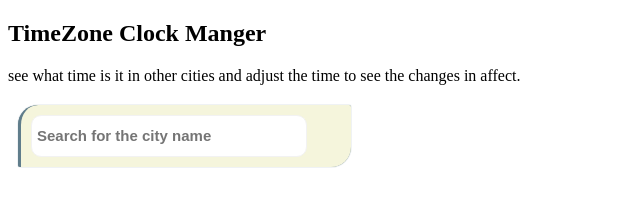
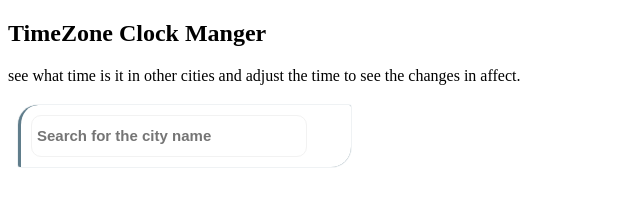
Before and after one commit to KhaledMohamedP/TimeZone, a website built with webpack: page dist/index.html in a window 1280 px wide. Shown: the whole page, without its empty margins (0-640 px from the left). Built offline with Linux system fonts and the light colour scheme; some packages are replaced by stand-ins of ours.

Commit message:
Change clock background grid color

```diff
--- a/src/style/style.css
+++ b/src/style/style.css
@@ -6,7 +6,6 @@
     padding: 10px;
     border-left: 3px solid #607d8b;
     border-radius: 20px 2px;
-    background: #f5f5dc;
     box-shadow: 0 0 1px #607d8b;
 }
 
```
Also changed, not shown: dist/js/bundle.js.
